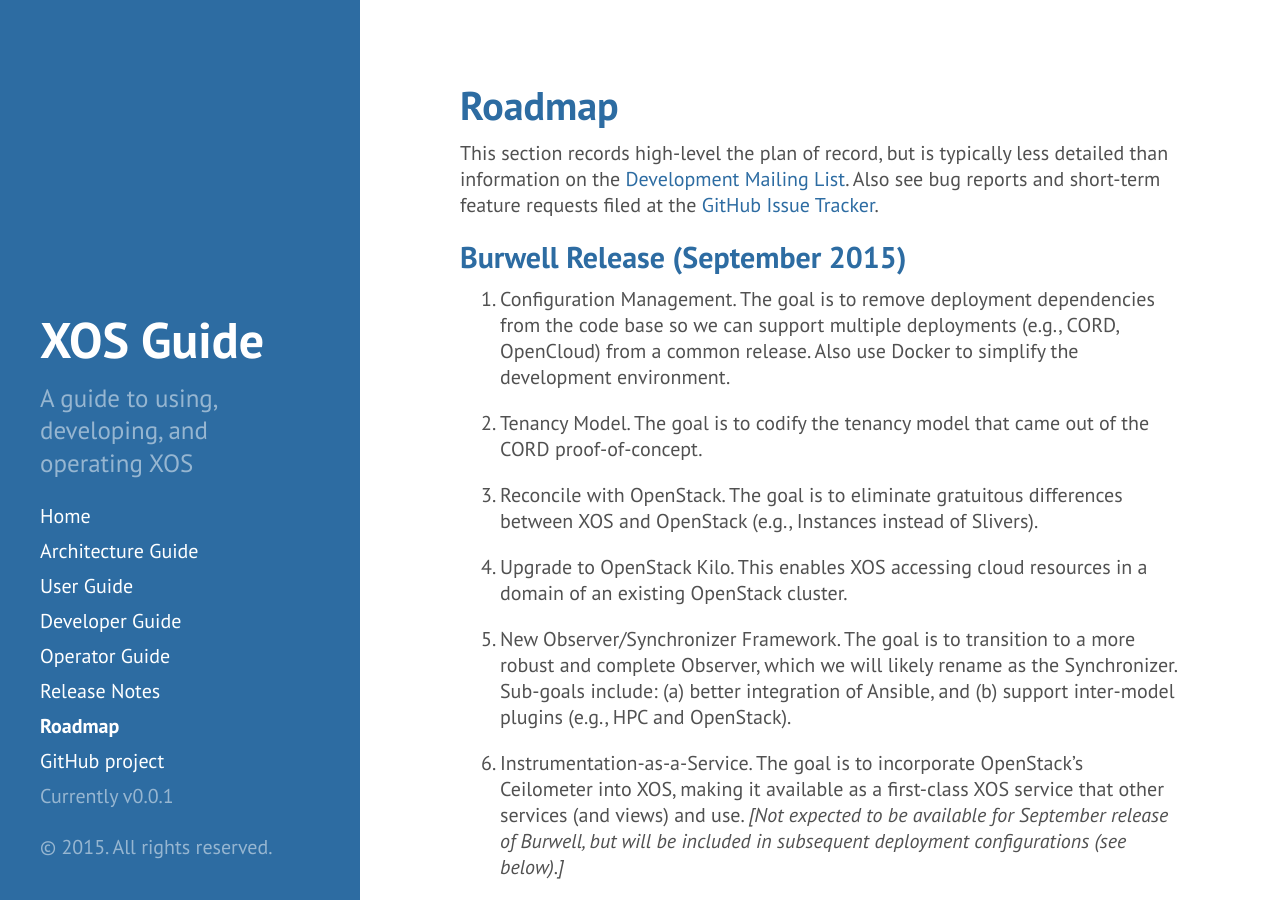
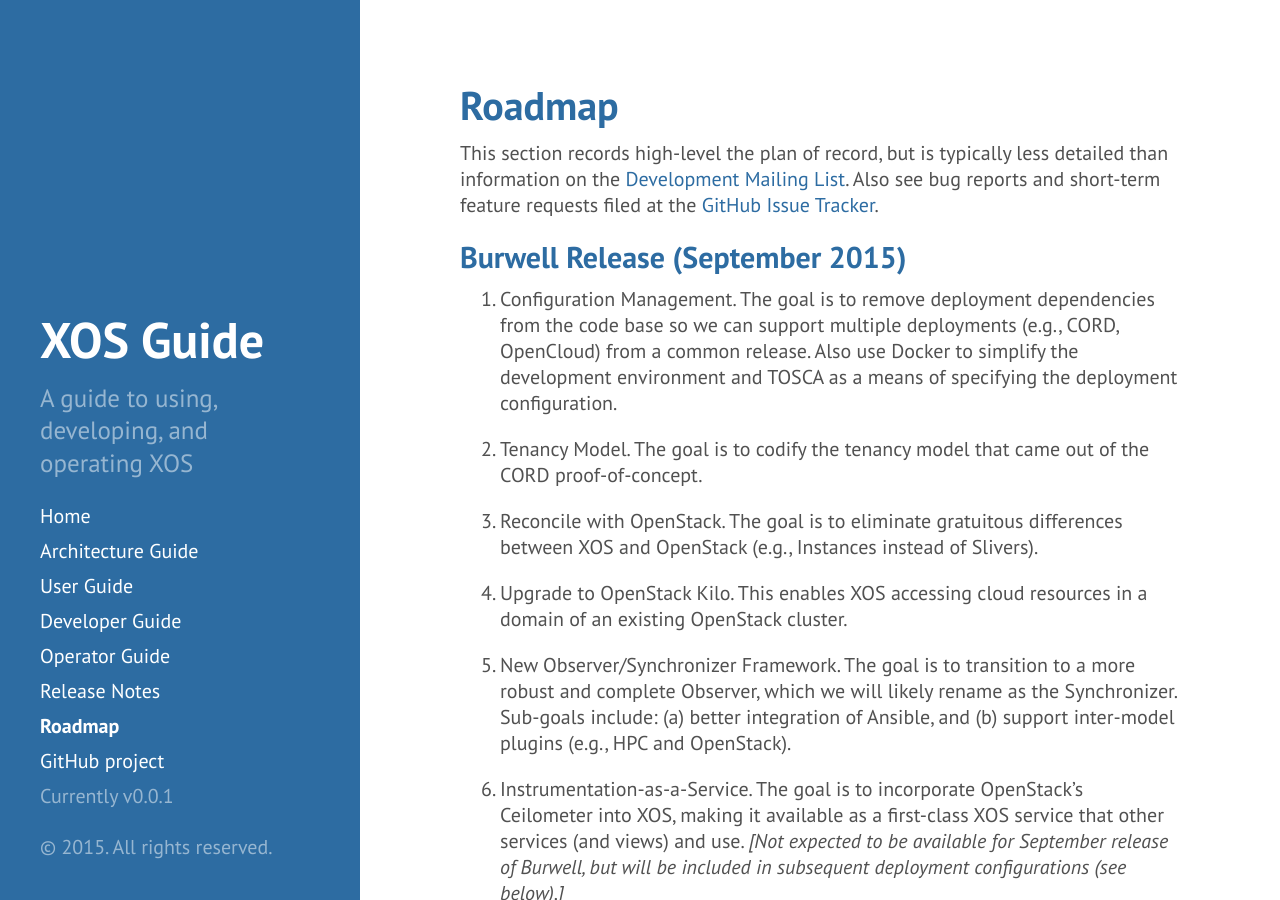
Before and after one commit to open-cloud/open-cloud.github.io.old, a Jekyll site: the page built from 5_roadmap.md, in a window 1280 px wide and 900 px high. Built offline with Jekyll 4.4.1, drawn with Linux system fonts in a browser that asks for light colours; Markdown is read by kramdown in place of the engine named in the settings.

Commit message:
talk about TOSCA in Roadmap

```diff
--- a/5_roadmap.md
+++ b/5_roadmap.md
@@ -14,7 +14,8 @@
 1. Configuration Management. The goal is to remove deployment
 dependencies from the code base so we can support multiple deployments
 (e.g., CORD, OpenCloud) from a common release. Also use Docker to
-simplify the development environment.
+simplify the development environment and TOSCA as a means of
+specifying the deployment configuration.
 
 2. Tenancy Model. The goal is to codify the tenancy model that came
 out of the CORD proof-of-concept.
```
